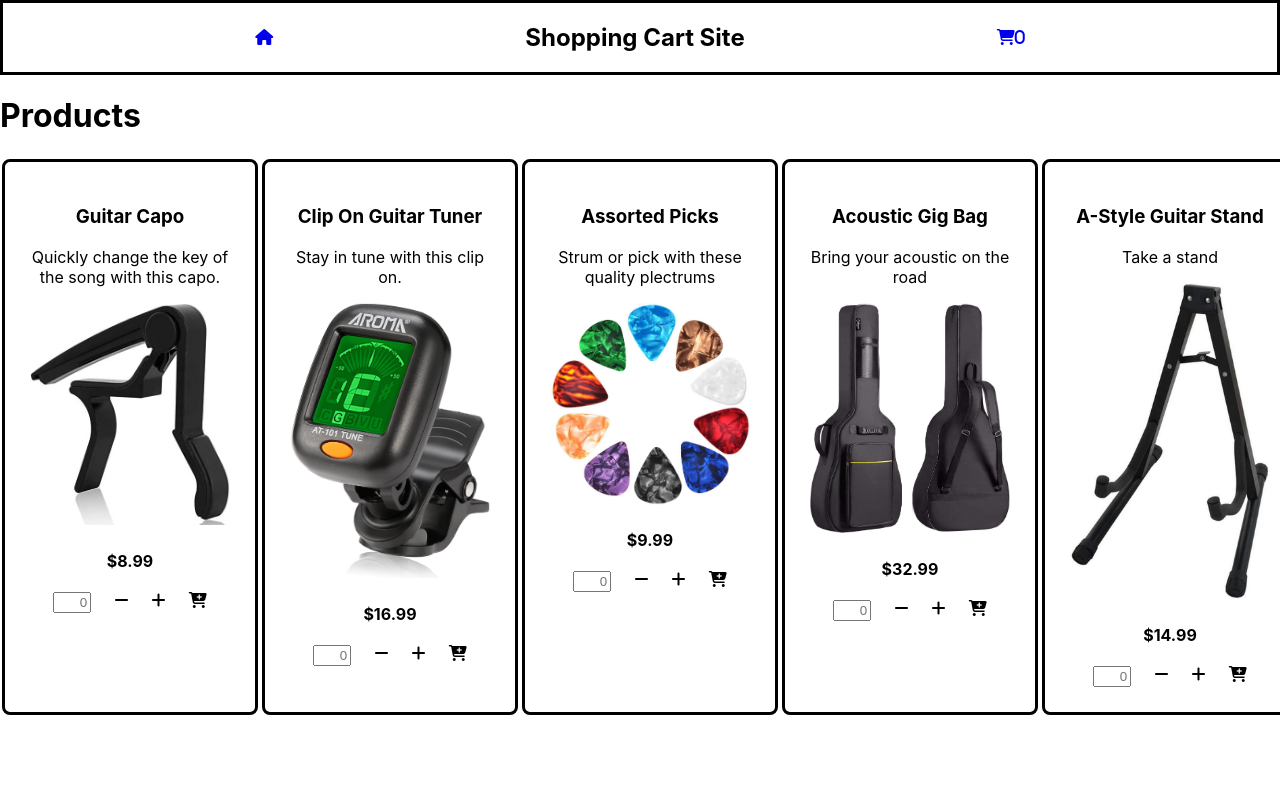
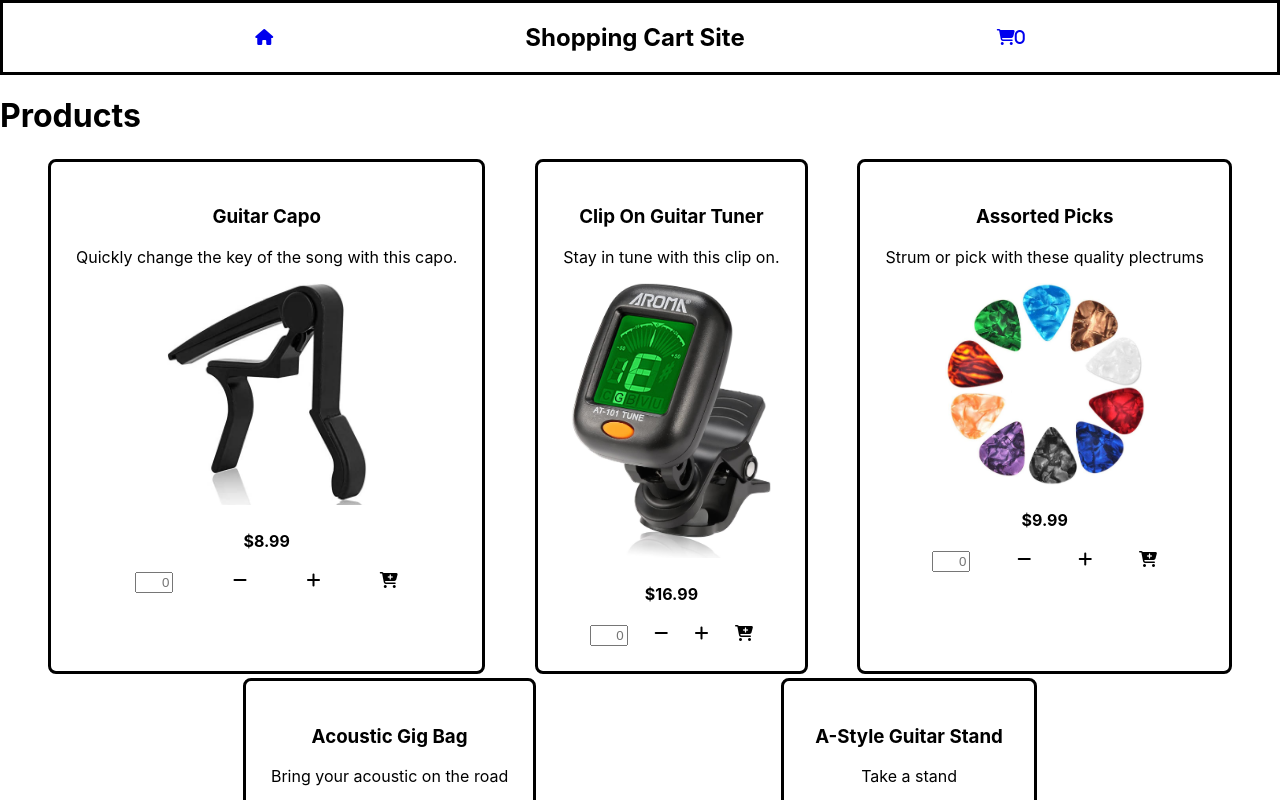
Before and after one commit to sethakirafeldman/shopping-cart, a React (Create React App) app: page /home in a window 1280 px wide. Shown: the top 800 px of the page. Built offline with nearby package versions, Linux system fonts and the light colour scheme.

Commit message:
styling improvements

```diff
--- a/src/index.css
+++ b/src/index.css
@@ -22,6 +22,8 @@ nav {
 #products-container {
   display: flex;
   flex-direction: row;
+  flex-wrap: wrap;
+  justify-content: space-evenly;
 }
 
 .product-card {
@@ -30,7 +32,7 @@ nav {
   padding: 25px;
   text-align: center;
   margin: 2px;
-  width: 200px;
+  max-width: 100%;
 }
 .product-image {
   width: 200px;
```
